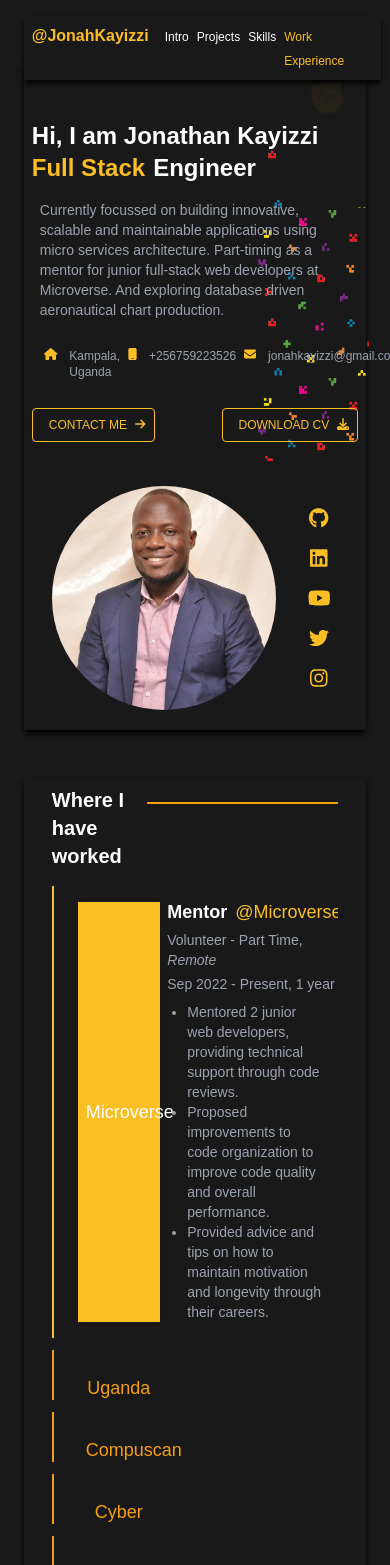
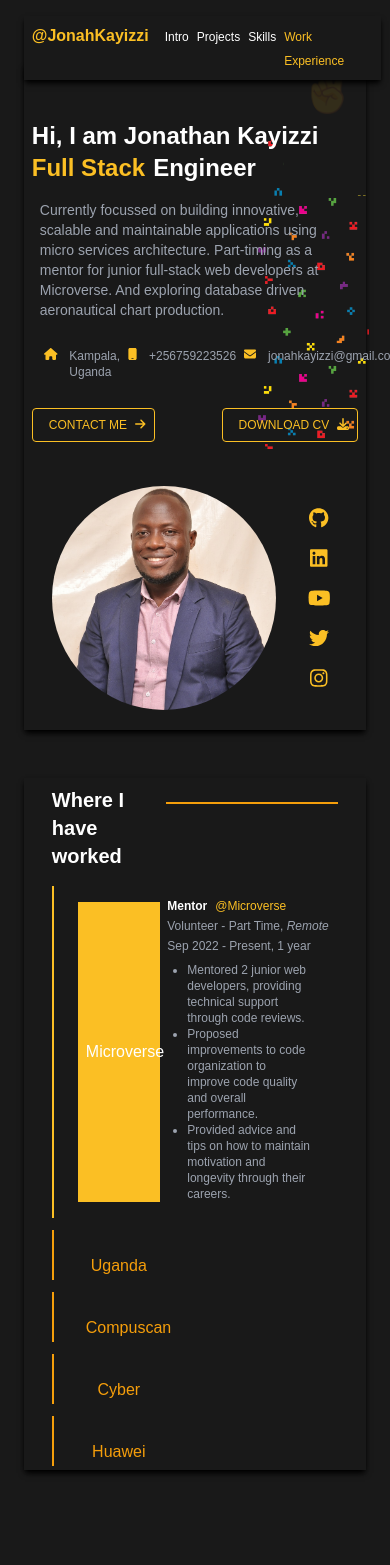
Before and after one commit to JonahKayizzi/my-portfolio, a React (Create React App) app: page /employment in a window 390 px wide. Shown: the top 1565 px of the page. After the commit the page ends 1494 px from the top, so only its background shows below. Built offline with nearby package versions, Linux system fonts and the light colour scheme.

Commit message:
Add responsiveness to employment component

```diff
--- a/src/components/Employment.js
+++ b/src/components/Employment.js
@@ -17,7 +17,7 @@ const History = () => {
   return (
     <div className="flex flex-wrap justify-left gap-1 px-5">
       <h3 className="py-2 flex font-extrabold place-self-start text-xl w-full bg-[rgb(25,25,25)]">
-        <span className="w-1/2">Where I have worked</span>
+        <span className="lg:w-1/2 w-2/3">Where I have worked</span>
         <span className="bottom-0 left-0 w-full h-0.5 bg-amber-500 mt-4" />
       </h3>
 
@@ -35,7 +35,7 @@ const History = () => {
             overflow: 'hidden',
           }}
         >
-          <h2 className="text-lg my-2 text-left ml-4 w-1/3">
+          <h2 className="lg:text-lg text:sm my-2 text-left ml-4 w-1/3">
             <button
               className={`text-amber-400 font-light h-full w-11/12 p-2 ${
                 expandedEmploymentId === employment.id
@@ -49,8 +49,8 @@ const History = () => {
             </button>
           </h2>
           {expandedEmploymentId === employment.id && (
-            <div className="text-gray-400 text-sm w-2/3">
-              <p className="flex gap-2 text-lg text-white my-1">
+            <div className="text-gray-400 lg:text-sm text-xs w-2/3">
+              <p className="flex gap-2 lg:text-lg text-md text-white my-1">
                 <span className="font-bold">{employment.role}</span>
                 <span>
                   {employment.link ? (
```
